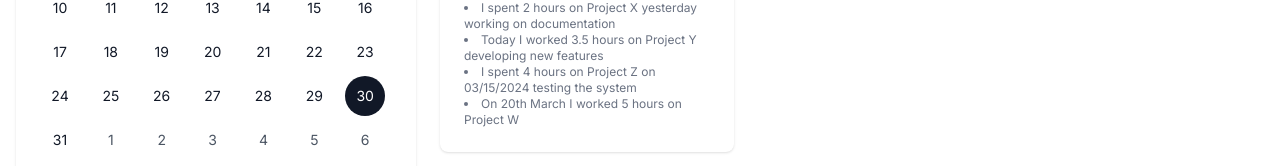
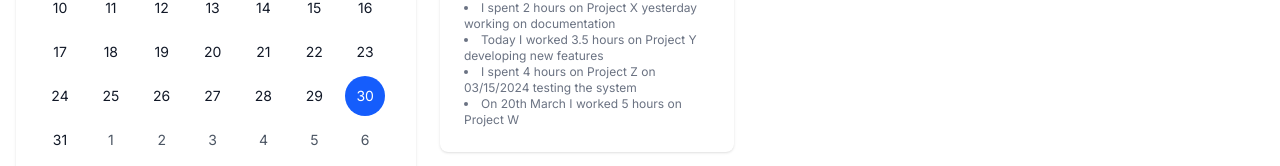
Before and after one commit to trynkobinariks/time-management, a Next.js app: page / in a window 1280 px wide. Shown: the part 417-583 px from the top of the page. Built offline with nearby package versions, Linux system fonts and the light colour scheme; no server answers.

Commit message:
datepicker colors fixed

```diff
--- a/src/app/page.tsx
+++ b/src/app/page.tsx
@@ -95,14 +95,24 @@ export default function Dashboard() {
                     className={`cursor-pointer
                       h-10 w-10 rounded-full flex items-center justify-center text-sm relative
                       ${isSameDay(day, selectedDate)
-                        ? 'bg-[var(--text-primary)] text-[var(--background)]'
+                        ? 'bg-blue-600 text-white hover:bg-blue-700'
                         : isToday(day)
-                          ? 'bg-[var(--card-border)] text-[var(--text-primary)]'
+                          ? hasEntries
+                            ? 'bg-[var(--text-primary)] text-[var(--background)] hover:bg-[var(--text-primary)]'
+                            : 'bg-[var(--card-border)] text-[var(--text-primary)] hover:bg-[var(--card-border)]'
                           : isCurrentMonth
-                            ? 'text-[var(--text-primary)] hover:bg-[var(--card-border)]'
-                            : 'text-[var(--text-secondary)]'
+                            ? hasEntries
+                              ? 'bg-[var(--text-primary)] text-[var(--background)] hover:bg-[var(--text-primary)]'
+                              : 'text-[var(--text-primary)] hover:bg-[var(--card-border)]'
+                            : hasEntries
+                              ? 'bg-[var(--text-primary)] text-[var(--background)] hover:bg-[var(--text-primary)]'
+                              : 'text-[var(--text-secondary)] hover:bg-[var(--card-border)]'
                       }
-                      ${hasEntries ? `after:content-[''] after:absolute after:bottom-1 after:w-1.5 after:h-1.5 after:rounded-full ${isSameDay(day, selectedDate) ? 'bg-[var(--background)]' : 'bg-[var(--text-secondary)]'}` : ''}
+                      ${hasEntries ? `after:content-[''] after:absolute after:bottom-1 after:w-1.5 after:h-1.5 after:rounded-full ${
+                        isSameDay(day, selectedDate)
+                          ? 'bg-white'
+                          : 'bg-[var(--background)]'
+                      }` : ''}
                     `}
                   >
                     {format(day, 'd')}
```
